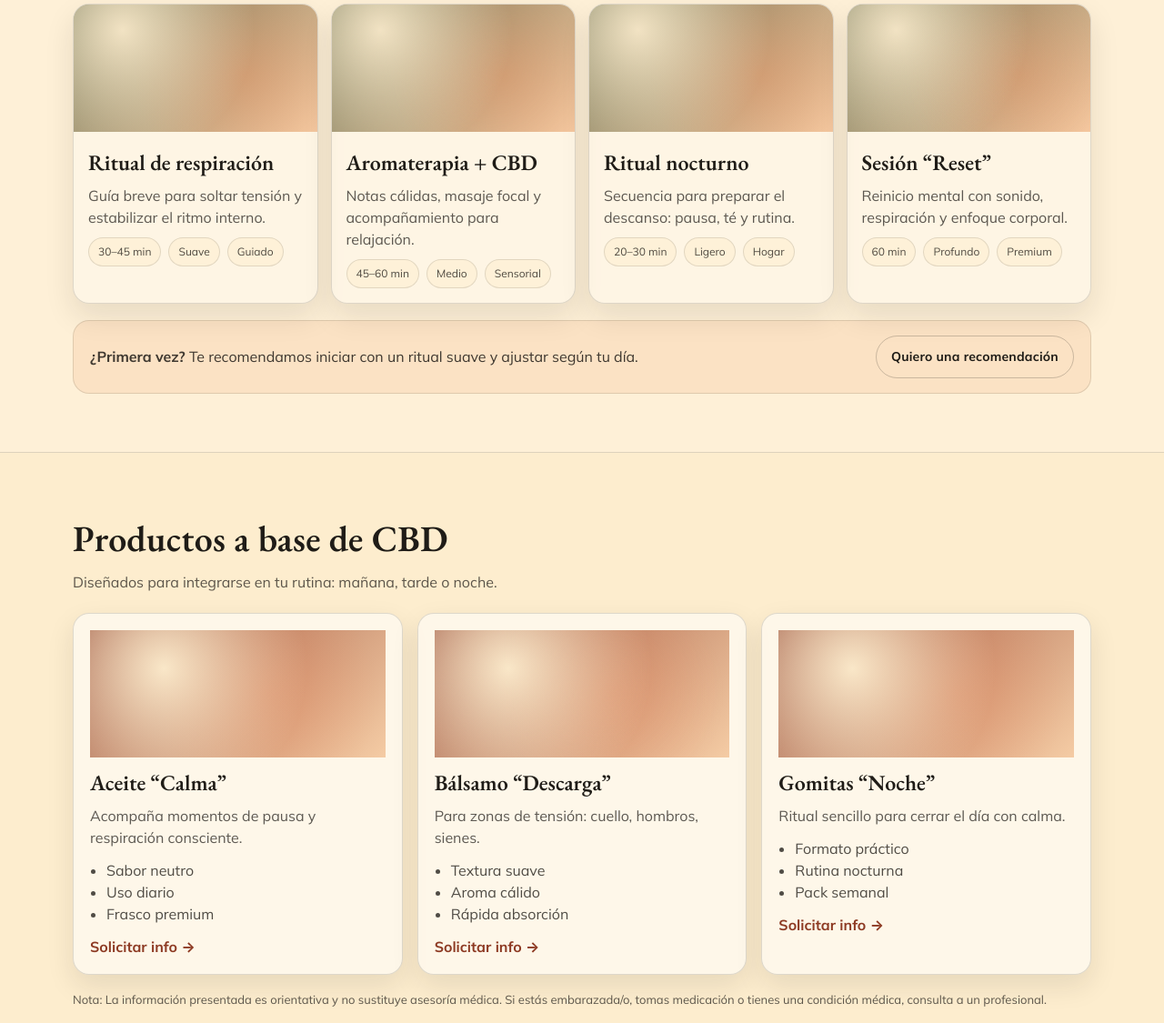
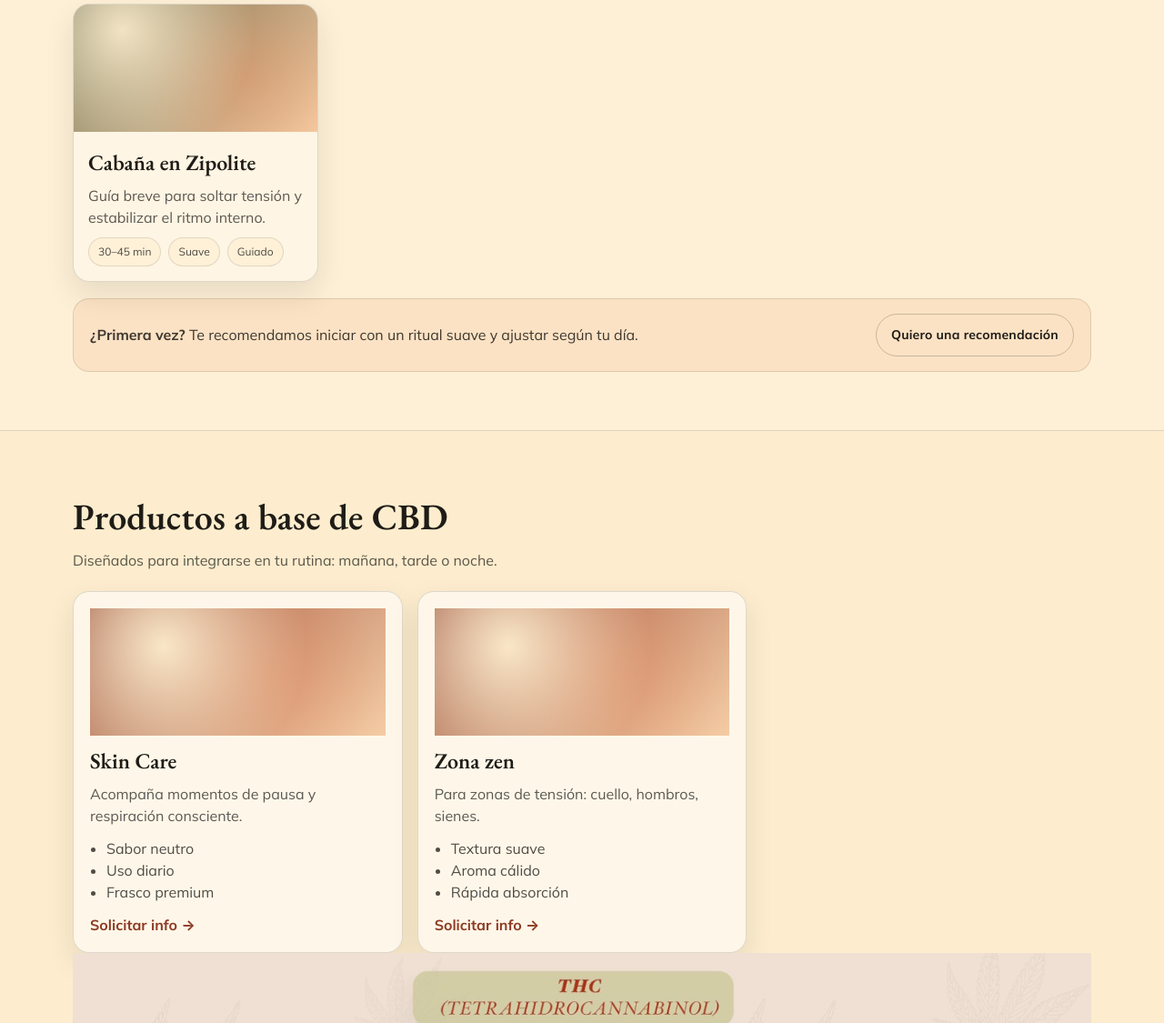
Before and after one commit to jpgarcia04/losFrutosDeMaria, a plain HTML site: page index.html in a window 1280 px wide. Shown: the part 1241-2366 px from the top of the page at 91% size. Drawn offline with nearby package versions, Linux system fonts and the light colour scheme.

Commit message:
Update index.html

```diff
--- a/index.html
+++ b/index.html
@@ -168,43 +168,10 @@
           <article class="product-card">
             <div class="thumb thumb--experience" aria-hidden="true"></div>
             <div class="product-card__body">
-              <h3>Ritual de respiración</h3>
+              <h3>Cabaña en Zipolite</h3>
               <p>Guía breve para soltar tensión y estabilizar el ritmo interno.</p>
               <ul class="meta">
                 <li>30–45 min</li><li>Suave</li><li>Guiado</li>
-              </ul>
-            </div>
-          </article>
-
-          <article class="product-card">
-            <div class="thumb thumb--experience" aria-hidden="true"></div>
-            <div class="product-card__body">
-              <h3>Aromaterapia + CBD</h3>
-              <p>Notas cálidas, masaje focal y acompañamiento para relajación.</p>
-              <ul class="meta">
-                <li>45–60 min</li><li>Medio</li><li>Sensorial</li>
-              </ul>
-            </div>
-          </article>
-
-          <article class="product-card">
-            <div class="thumb thumb--experience" aria-hidden="true"></div>
-            <div class="product-card__body">
-              <h3>Ritual nocturno</h3>
-              <p>Secuencia para preparar el descanso: pausa, té y rutina.</p>
-              <ul class="meta">
-                <li>20–30 min</li><li>Ligero</li><li>Hogar</li>
-              </ul>
-            </div>
-          </article>
-
-          <article class="product-card">
-            <div class="thumb thumb--experience" aria-hidden="true"></div>
-            <div class="product-card__body">
-              <h3>Sesión “Reset”</h3>
-              <p>Reinicio mental con sonido, respiración y enfoque corporal.</p>
-              <ul class="meta">
-                <li>60 min</li><li>Profundo</li><li>Premium</li>
               </ul>
             </div>
           </article>
@@ -228,7 +195,7 @@
         <div class="grid-3">
           <article class="card card--product">
             <div class="thumb thumb--product" aria-hidden="true"></div>
-            <h3>Aceite “Calma”</h3>
+            <h3>Skin Care</h3>
             <p class="muted">Acompaña momentos de pausa y respiración consciente.</p>
             <ul class="list">
               <li>Sabor neutro</li>
@@ -240,7 +207,7 @@
 
           <article class="card card--product">
             <div class="thumb thumb--product" aria-hidden="true"></div>
-            <h3>Bálsamo “Descarga”</h3>
+            <h3>Zona zen</h3>
             <p class="muted">Para zonas de tensión: cuello, hombros, sienes.</p>
             <ul class="list">
               <li>Textura suave</li>
@@ -249,19 +216,9 @@
             </ul>
             <a class="link" href="#contacto">Solicitar info →</a>
           </article>
+        </div>
 
-          <article class="card card--product">
-            <div class="thumb thumb--product" aria-hidden="true"></div>
-            <h3>Gomitas “Noche”</h3>
-            <p class="muted">Ritual sencillo para cerrar el día con calma.</p>
-            <ul class="list">
-              <li>Formato práctico</li>
-              <li>Rutina nocturna</li>
-              <li>Pack semanal</li>
-            </ul>
-            <a class="link" href="#contacto">Solicitar info →</a>
-          </article>
-        </div>
+        <img src="images/TiposCann.png">
 
         <p class="fineprint">
           Nota: La información presentada es orientativa y no sustituye asesoría médica.
```
